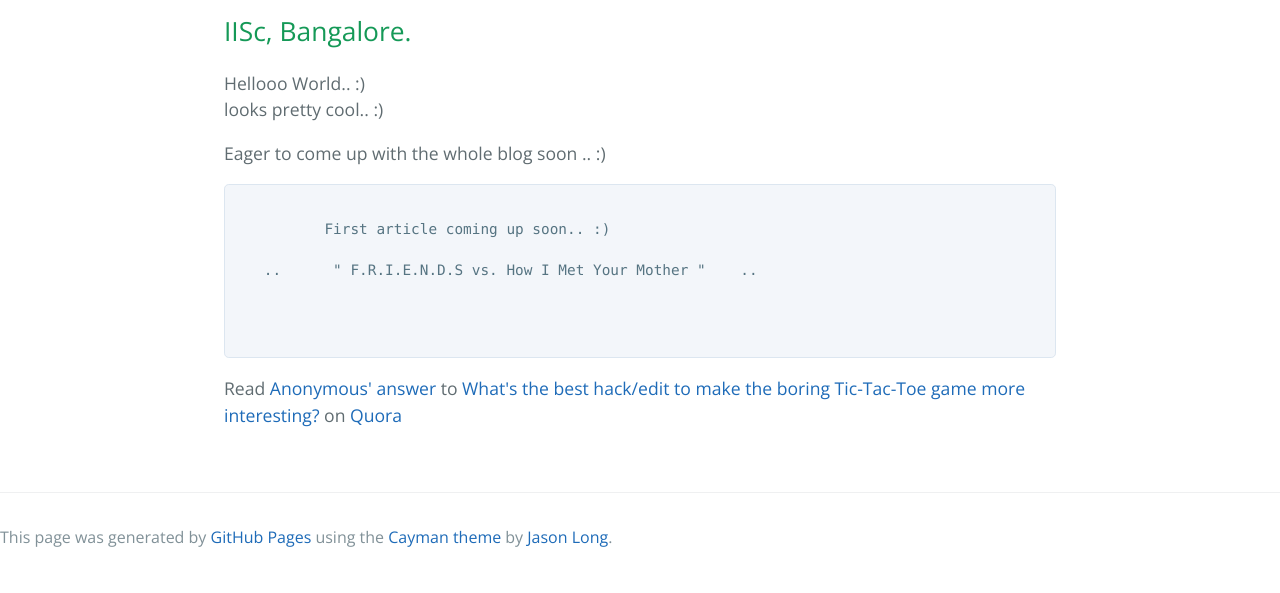
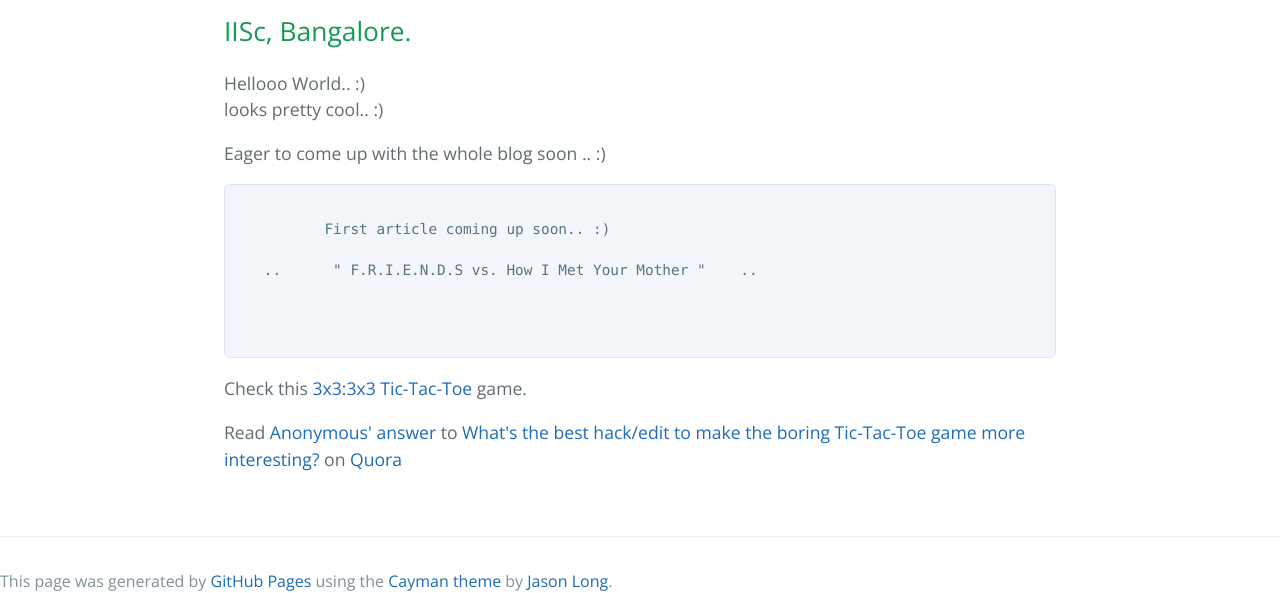
Before and after one commit to 141Sameer261093/141Sameer261093.github.io, a plain HTML site: page index.html in a window 1280 px wide. Shown: the part 421-1014 px from the top of the page. Before the commit the page ends 970 px from the top, so only its background shows below. Drawn offline with nearby package versions, Linux system fonts and the light colour scheme; a script that the page names is missing.

Commit message:
Adding link to 3x3:3x3 Tic-Tac-Toe

```diff
--- a/index.html
+++ b/index.html
@@ -41,7 +41,9 @@
         </pre>
       </p>
 
-      <p></p>
+      <p>
+      Check this <a href= http://141sameer261093.github.io/3x3-3x3-Tic-Tac-Toe-JavaScript-/="_blank">3x3:3x3 Tic-Tac-Toe</a> game.
+      </p>
 
       <span class="quora-content-embed" data-name="Whats-the-best-hack-edit-to-make-the-boring-Tic-Tac-Toe-game-more-interesting/answers/2884066">Read <a class="quora-content-link" data-width="559" load-full-answer="False" data-key="bfc8dd1721a8bf89e240c16bd3648669" data-id="2884066" data-embed="uuflmfp" href="http://www.quora.com/Whats-the-best-hack-edit-to-make-the-boring-Tic-Tac-Toe-game-more-interesting/answers/2884066" data-type="answer" data-height="250">Anonymous&#039; <a href="/Whats-the-best-hack-edit-to-make-the-boring-Tic-Tac-Toe-game-more-interesting#ans2884066">answer</a> to <a href="/Whats-the-best-hack-edit-to-make-the-boring-Tic-Tac-Toe-game-more-interesting" ref="canonical">What&#039;s the best hack/edit to make the boring Tic-Tac-Toe game more interesting?</a></a> on <a href="http://www.quora.com">Quora</a><script type="text/javascript" src="http://www.quora.com/widgets/content"></script></span>
 
```
